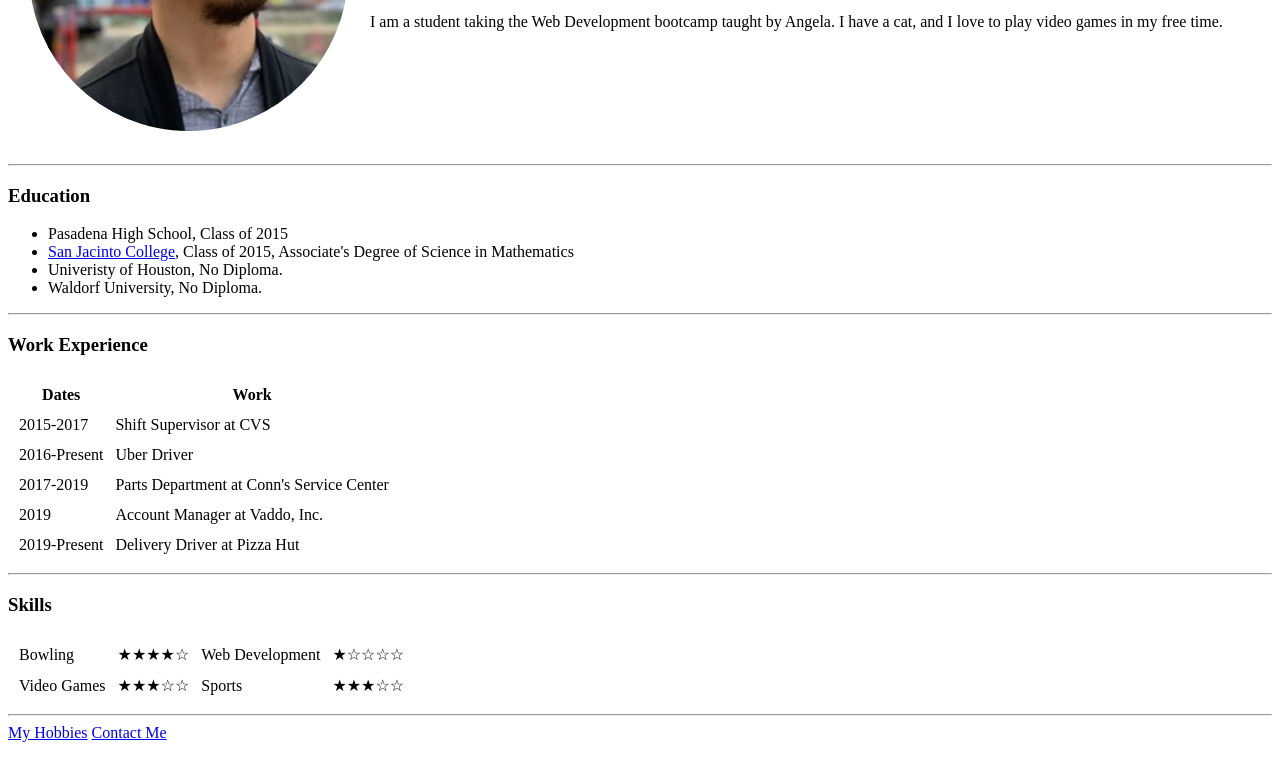
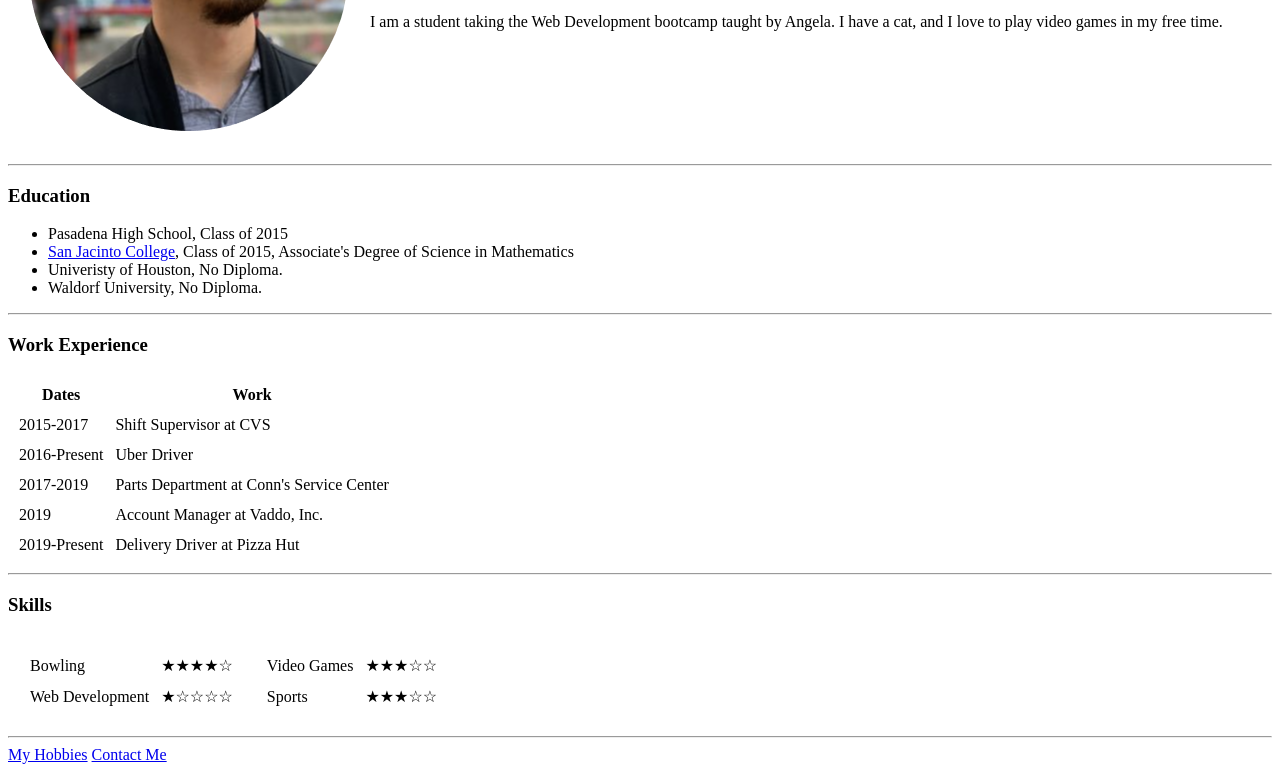
Before and after one commit to Tempestual/cv, a plain HTML site: page index.html in a window 1280 px wide. Shown: the part 217-989 px from the top of the page. Before the commit the page ends 967 px from the top, so only its background shows below. Drawn offline with Linux system fonts and the light colour scheme.

Commit message:
Update index.html

```diff
--- a/index.html
+++ b/index.html
@@ -58,22 +58,33 @@
   <hr>
   <h3>Skills</h3>
   <table cellspacing="10">
-    <thead>
-
-    </thead>
     <tbody>
+      <tr>
+        <td>
+        <table cellspacing="10">
           <tr>
             <td>Bowling</td>
             <td>★★★★☆</td>
+          </tr>
+          <tr>
             <td>Web Development</td>
             <td>★☆☆☆☆</td>
           </tr>
+        </table>
+        </td>
+        <td>
+        <table cellspacing="10">
           <tr>
             <td>Video Games</td>
             <td>★★★☆☆</td>
+          </tr>
+          <tr>
             <td>Sports</td>
             <td>★★★☆☆</td>
           </tr>
+        </table>
+        </td>
+      </td>
     </tbody>
   </table>
   <hr>
```
Lines whose indentation alone changed are shown as unchanged.
